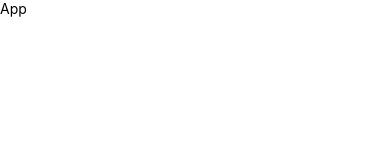
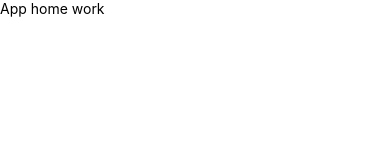
Before and after one commit to parthpatel0517/AwesomeProject, a React Native app: screen / in a window 390 px wide. Shown: the top 160 px of the page. Built offline with nearby package versions, Linux system fonts and the light colour scheme.

Commit message:
9_5_24_hw

```diff
--- a/App.js
+++ b/App.js
@@ -4,7 +4,7 @@ import React from 'react'
 export default function App() {
   return (
     <View>
-      <Text>App</Text>
+      <Text>App home work</Text>
     </View>
   )
 }
```
